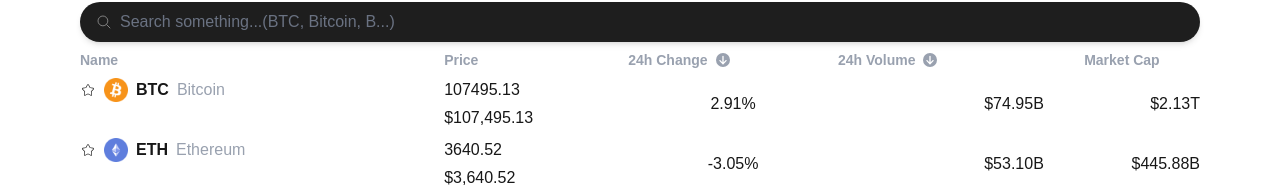
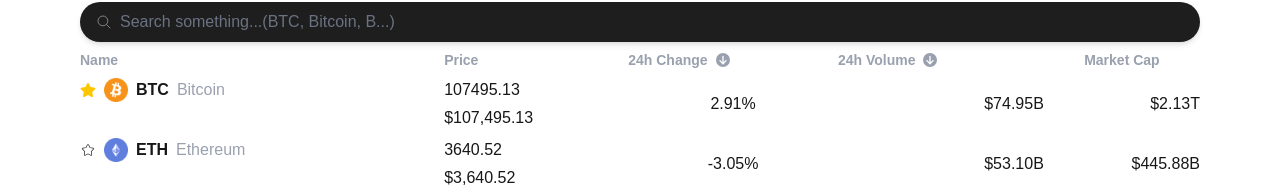
Before and after one commit to heidi3115/smashfi-frontend, a Next.js app: page /coin-list in a window 1280 px wide. Both pictures are taken after a click on the element 88 px from the left and 224 px from the top of the page. Shown: the part 134-321 px from the top of the page. Built offline with nearby package versions, Linux system fonts and the light colour scheme.

Commit message:
feat: favorite 목록 상태관리 zustand추가, store 생성, favorites 기능 구현

```diff
--- a/app/coin-list/page.tsx
+++ b/app/coin-list/page.tsx
@@ -6,12 +6,18 @@
 import { IoSearchOutline } from "react-icons/io5";
 import { FaCircleArrowDown } from "react-icons/fa6";
 import { CiStar } from "react-icons/ci";
+import { FaStar } from "react-icons/fa";
+
 import toast from "react-hot-toast";
 import { Coin } from "@/app/types/coin";
+import {useFavoriteStore} from "@/app/store/useFavoriteStore";
 
 
 export default function CoinList() {
     const [coins, setCoins] = useState<Coin[]>([]);
+    const { favorites, toggleFavorite, isFavorited } = useFavoriteStore();
+
+    console.log(favorites,'favorite 목록')
 
     useEffect(() => {
         const fetchCoins = async () => {
@@ -25,11 +31,15 @@
     }, []);
 
 
-    const handleFavoriteAdd = () => {
-        toast.success("Successfully added!");
-    };
-    const handleFavoriteRemove = () => {
-        toast.success("Successfully deleted");
+    const handleFavoriteToggle = (coinId: string) => {
+        const favoritedStatus = isFavorited(coinId);
+        toggleFavorite(coinId);
+
+        if (favoritedStatus) {
+            toast.success("Successfully deleted!");
+        } else {
+            toast.success("Successfully added!");
+        }
     }
 
     return (
@@ -73,7 +83,13 @@
                 {coins.map((coin) => (
                     <tr key={coin.id}>
                         <td className="flex items-center gap-2">
-                            <span onClick={handleFavoriteAdd}><CiStar /></span>
+                            <span onClick={() => handleFavoriteToggle(coin.id)}>
+                                {isFavorited(coin.id) ? (
+                                    <FaStar className="text-yellow-400" />
+                                ) : (
+                                    <CiStar />
+                                )}
+                            </span>
                             <Image
                                 src={coin.icon}
                                 alt={coin.name}
--- /dev/null
+++ b/app/store/useFavoriteStore.ts
@@ -0,0 +1,42 @@
+import { create } from 'zustand';
+import { persist } from 'zustand/middleware';
+
+type FavoriteStore = {
+    favorites: string[]; // 코인 id 배열
+    addFavorite: (id: string) => void;
+    removeFavorite: (id: string) => void;
+    toggleFavorite: (id: string) => void;
+    isFavorited: (id: string) => boolean;
+}
+
+export const useFavoriteStore = create<FavoriteStore>()(
+    persist(
+        (set, get) => ({
+            favorites: [],
+
+            addFavorite: (id) => {
+                set({favorites: [...get().favorites, id]});
+            },
+
+            removeFavorite: (id) => {
+                set({ favorites: get().favorites.filter((f) => f!==id)});
+            },
+
+            toggleFavorite: (id) => {
+                const { favorites, addFavorite, removeFavorite} = get();
+                if (favorites.includes(id)) {
+                    removeFavorite(id);
+                } else {
+                    addFavorite(id);
+                }
+            },
+
+            isFavorited: (id) => {
+                // 즐겨찾기에 있는지 확인
+               return get().favorites.includes(id)
+            },
+        }),
+
+        { name: 'coin-favorites' } // localStorage 키 이름
+    )
+);
--- a/package.json
+++ b/package.json
@@ -13,7 +13,8 @@
     "react": "19.2.0",
     "react-dom": "19.2.0",
     "react-hot-toast": "^2.6.0",
-    "react-icons": "^5.5.0"
+    "react-icons": "^5.5.0",
+    "zustand": "^5.0.8"
   },
   "devDependencies": {
     "@tailwindcss/postcss": "^4",
```
Also changed, not shown: 1 other file (tests, documents, lock files or other folders).
